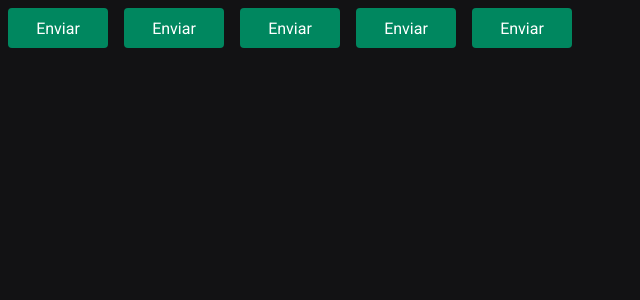
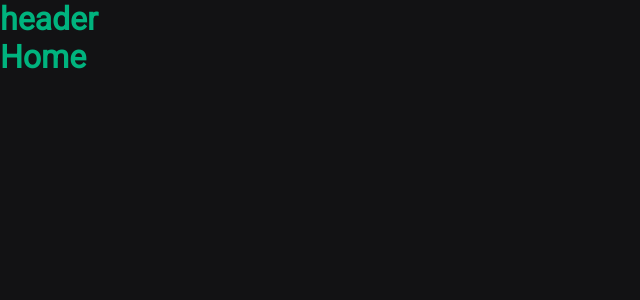
Before and after one commit to gustacamara/pomodoro-timer, a React (Vite) app: page / in a window 1280 px wide. Shown: the top 300 px of the page, without its empty margins (0-640 px from the left). Built offline with nearby package versions, Linux system fonts and the light colour scheme.

Commit message:
router, layouts and header implements

```diff
--- a/package.json
+++ b/package.json
@@ -12,6 +12,7 @@
   "dependencies": {
     "react": "^18.3.1",
     "react-dom": "^18.3.1",
+    "react-router-dom": "^7.1.1",
     "styled-components": "^6.1.14"
   },
   "devDependencies": {
--- a/src/App.tsx
+++ b/src/App.tsx
@@ -1,18 +1,17 @@
 import { ThemeProvider } from 'styled-components';
-import { Button } from "./components/Button";
+
+import { BrowserRouter } from 'react-router-dom'
 
 import { defaultTheme } from './styles/themes/default';
 import { GlobalStyle } from './styles/global';
+import { Router } from './Router';
 
 export function App() {
   return (
     <ThemeProvider theme={defaultTheme}>
-      <Button variant="primary" />
-      <Button variant="secondary"/>
-      <Button variant="danger"/>
-      <Button variant="success"/>
-      <Button />
-
+      <BrowserRouter>
+        <Router />
+      </BrowserRouter>
       <GlobalStyle />
     </ThemeProvider>
   )
--- /dev/null
+++ b/src/Router.tsx
@@ -0,0 +1,16 @@
+import { Routes, Route } from 'react-router-dom'
+
+import { History } from './pages/History';
+import { Home } from './pages/Home'
+import { DefaultLayout } from './layouts/DefaultLayout';
+
+export function Router () {
+  return(
+    <Routes>
+      <Route path='/' element={<DefaultLayout />} >
+        <Route path='/' element={<Home />} />
+        <Route path='/History' element={<History />} />
+      </Route>
+    </Routes>
+  );
+}
--- a/src/components/Button.styles.ts
+++ /dev/null
@@ -1,32 +0,0 @@
-import styled, { css } from 'styled-components';
-
-export type ButtonVariant = 'primary' | 'secondary' | 'danger' | 'success';
-
-interface ButtonContainerProps {
-  variant: ButtonVariant;
-}
-
-const buttonVariants = {
-  primary : 'purple',
-  secondary : 'orange',
-  danger : 'red',
-  success : 'green'
-}
-
-export const ButtonContainer = styled.button<ButtonContainerProps>`
-  width: 100px;
-  height: 40px;
-
-  margin: 8px;
-  border-radius: 4px;
-  border: 0;
-
-
-  background-color: ${props => props.theme['green-500']};
-  color: ${props => props.theme.white}
-  /* ${props => {
-    return css`
-      background-color: ${buttonVariants[props.variant]}
-    `
-  }} */
-`
--- a/src/components/Button.tsx
+++ /dev/null
@@ -1,9 +0,0 @@
-import { ButtonContainer, ButtonVariant } from './Button.styles';
-
-interface ButtonProps {
-  variant?: ButtonVariant;
-}
-
-export function Button({ variant = 'primary'}: ButtonProps) {
-  return <ButtonContainer variant={variant}>Enviar</ButtonContainer>
-}
--- /dev/null
+++ b/src/components/Header.tsx
@@ -0,0 +1,3 @@
+export function Header () {
+  return <h1>header</h1>
+}
--- /dev/null
+++ b/src/layouts/DefaultLayout.tsx
@@ -0,0 +1,11 @@
+import { Outlet } from "react-router-dom";
+import { Header } from "../components/Header";
+
+export function DefaultLayout () {
+  return (
+    <div>
+      <Header />
+      <Outlet />
+    </div>
+  )
+}
--- /dev/null
+++ b/src/pages/History.tsx
@@ -0,0 +1,7 @@
+export function History () {
+  return (
+    <div>
+      <h1>History</h1>
+    </div>
+  );
+}
--- /dev/null
+++ b/src/pages/Home.tsx
@@ -0,0 +1,7 @@
+export function Home () {
+  return (
+    <div>
+      <h1>Home</h1>
+    </div>
+  );
+}
```
Also changed, not shown: 1 other file (tests, documents, lock files or other folders).
